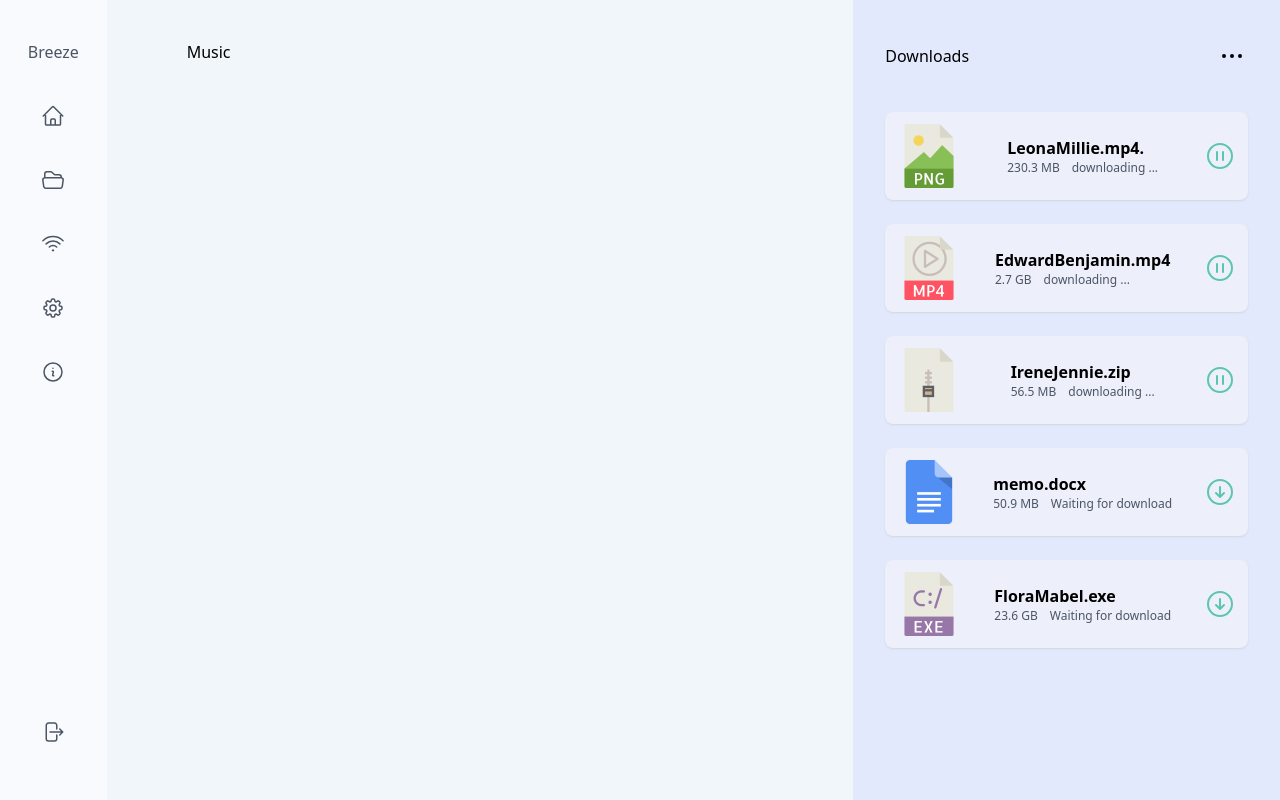
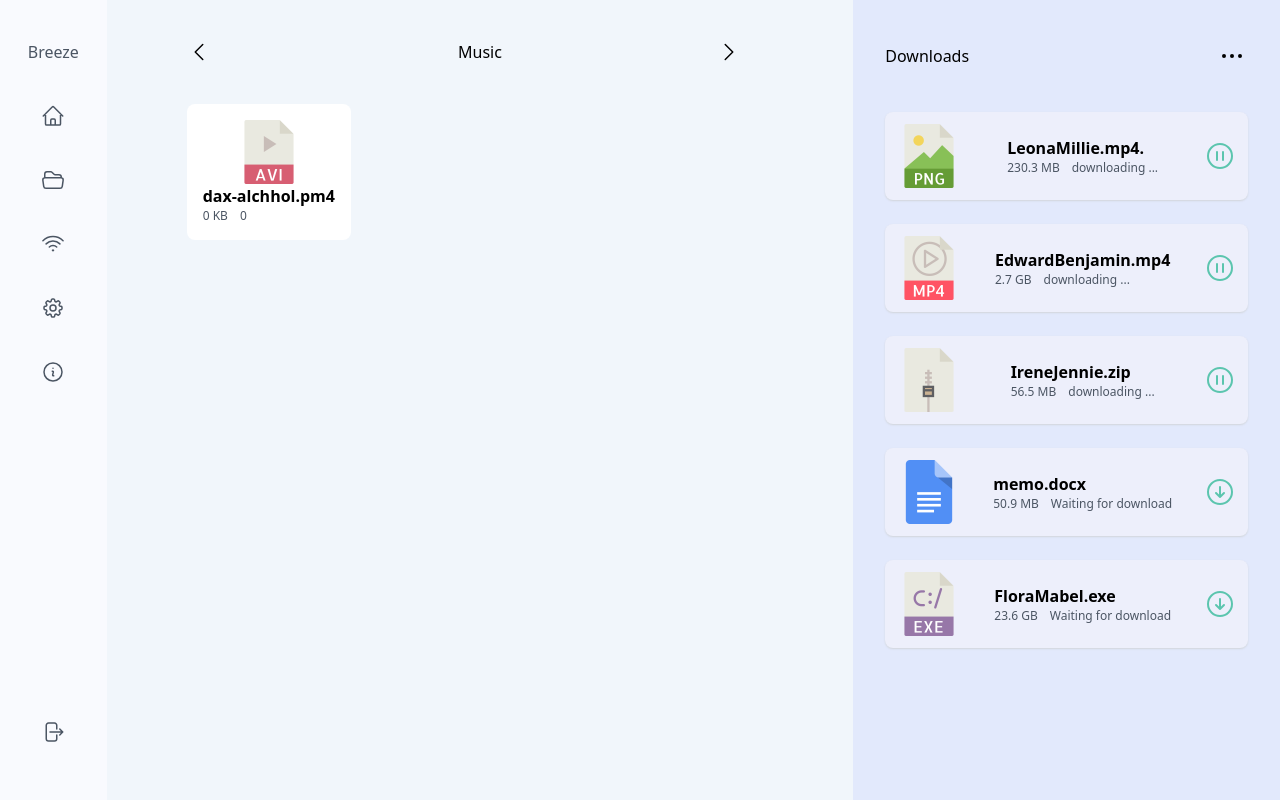
Before and after one commit to hurovroman/tauri_filesync, a Next.js app: page /quick-access/music in a window 1280 px wide. Built offline with nearby package versions, Linux system fonts and the light colour scheme.

Commit message:
added music component

```diff
--- a/src/components/FileCard.tsx
+++ b/src/components/FileCard.tsx
@@ -18,7 +18,7 @@ import Image from 'next/image';
  * @returns file size and extension e.g 3.5 MB
  */
 
-function computeFileSize(size: number) {
+export function computeFileSize(size: number) {
     if (size > 1024 * 1024 * 1024) {
         return (size / (1024 * 1024 * 1024)).toFixed(1).toString() + " TB";
     } else if (size > 1024 * 1024) {
--- /dev/null
+++ b/src/components/MusicFile.tsx
@@ -0,0 +1,47 @@
+import Image from 'next/image';
+import { computeFileSize } from './FileCard';
+// allowed audio  types
+// display type not listed here as broken file
+type AudioFile = 'au' | 'aif' | 'aifc' | 'aiff' | 'wav' | 'flac' | 'la' | 'pac' | 'm4a' | 'ape' | 'wv' | 'wma' | 'ast' | 'mp2' | 'mp3' | 'spx' | 'aac' | 'mpc' | 'ra' | 'ogg' | 'mid' | 'm3u' | 'pls';
+
+interface Props {
+    name: string,
+    format: AudioFile | string | null,
+    duration: number,
+    size: number
+}
+export default function MusicFile({ name, format, duration, size }: Props) {
+    const __known__filetype__ = `/images/mime/${format}.png`;
+    const __unknown__filetype__ = `/images/mime/file.png`;
+    const __fileSize__ = computeFileSize(size);
+
+    return (
+        <div className='flex flex-col w-fit items-center justify-between bg-shilo-200 hover:brightness-75 cursor-pointer rounded-lg p-4 my-4'>
+            <div>
+                {
+                    <Image
+                        src={__known__filetype__} // Route of the image file
+                        height={144} // Desired size with correct aspect ratio
+                        width={144} // Desired size with correct aspect ratio
+                        alt="file card icon"
+                        className='w-[64px] dark:brightness-75'// automatic height calculation
+                    /> ||
+                    <Image
+                        src={__unknown__filetype__} // Route of the image file
+                        height={144} // Desired size with correct aspect ratio
+                        width={144} // Desired size with correct aspect ratio
+                        alt="file card icon"
+                        className='w-[64px] dark:brightness-75'// automatic height calculation
+                    />
+                }
+            </div>
+            <div className='flex flex-col justify-between'>
+                <h5 className='font-semibold dark:text-gray-500'>{name}</h5>
+                <div className='flex gap-3 mt[1.5px] text-gray-600  text-xs height={30} // Desired size with correct aspect ratio
+                width={30} '>
+                    <span>{__fileSize__}</span> <span>{duration}</span>
+                </div>
+            </div>
+        </div>
+    )
+}
--- a/src/pages/quick-access/music.tsx
+++ b/src/pages/quick-access/music.tsx
@@ -1,7 +1,12 @@
-import React from 'react'
+import MusicFile from '@/components/MusicFile'
+import QuickAccessLayout from '@/components/QuickAccessLayout'
 
-export default function Music() {
+export default function Images() {
   return (
-    <div>Music</div>
+    <QuickAccessLayout pageTitle={'Music'}>
+      <div>
+        <MusicFile name={'dax-alchhol.pm4'} format={"avi"} duration={0} size={0} />
+      </div>
+    </QuickAccessLayout>
   )
 }
```
